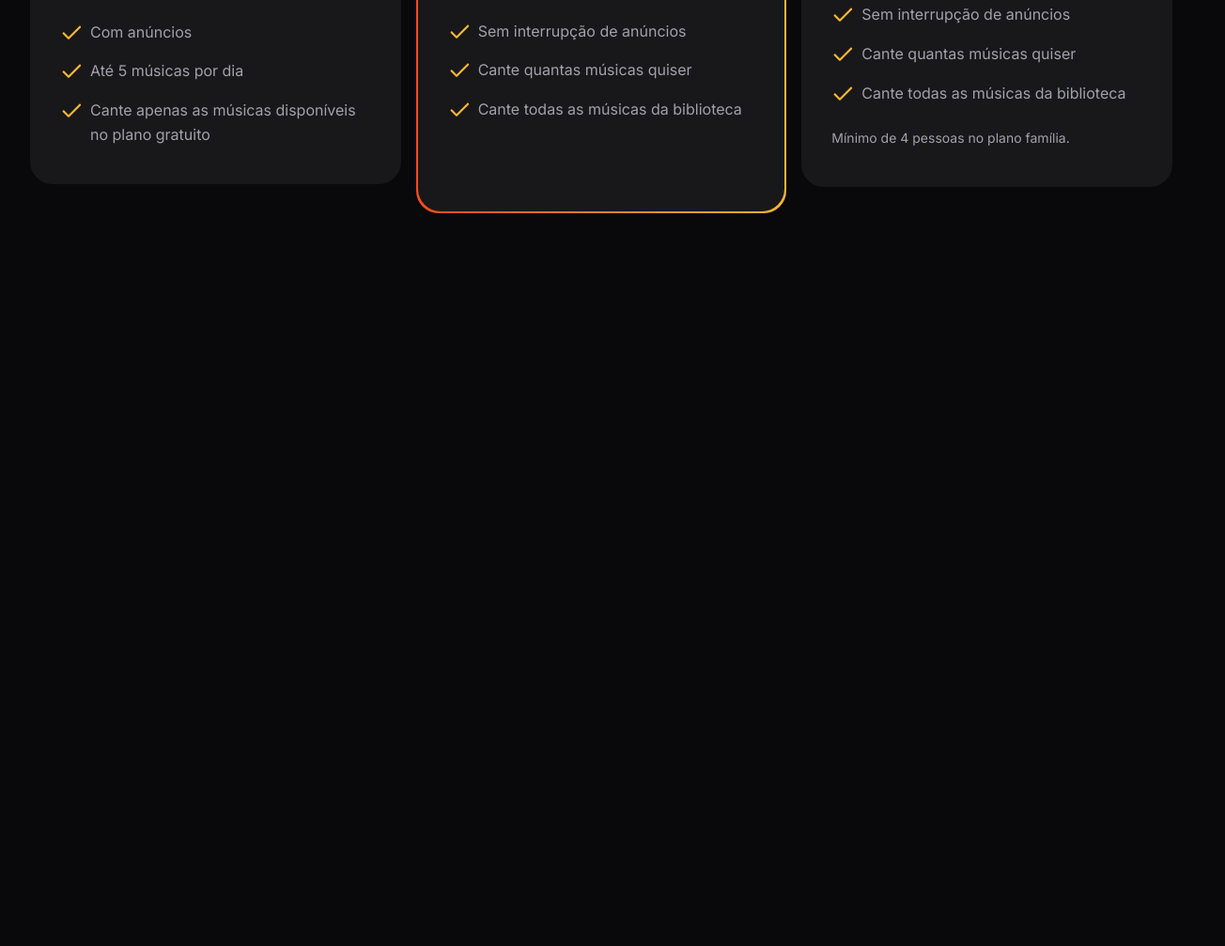
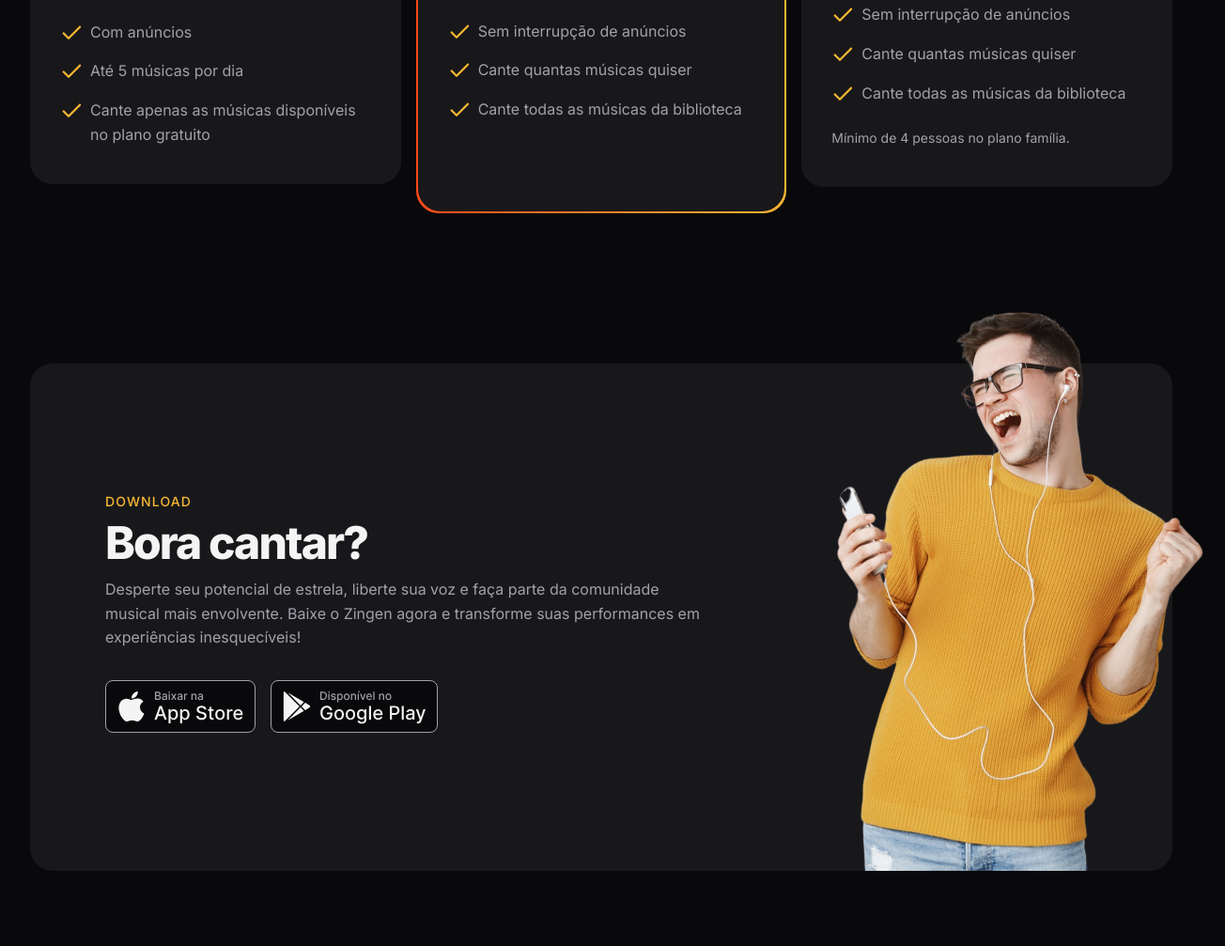
Before and after one commit to BrunoSHonorio7/zingen, a plain HTML site: page index.html in a window 1280 px wide. Shown: the part 3238-4245 px from the top of the page at 94% size, 1304 px wide, since content can reach past the window. Before the commit the page ends 3545 px from the top, so only its background shows below. Drawn offline with Linux system fonts and the light colour scheme.

Commit message:
Section download

```diff
--- a/index.html
+++ b/index.html
@@ -163,5 +163,32 @@
       </div>
     </div>
   </section>
+
+  <section id="download">
+    <div class="container py-xl">
+      <div class="card px-lg even-columns items-center">
+        <div>
+          <header>
+            <strong>download</strong>
+            <h2>Bora cantar?</h2>
+          </header>
+          <p>
+            Desperte seu potencial de estrela, liberte sua voz e faça parte da comunidade musical mais envolvente. Baixe o Zingen agora e transforme suas performances em experiências inesquecíveis!
+          </p>
+
+          <div class="buttons flex gap-1">
+            <a href="#">
+              <img src="assets/button-appstore.svg" alt="Baixar da App Store">
+            </a>
+            <a href="#">
+              <img src="assets/button-playstore.svg" alt="Baixar da Google Play">
+            </a>
+          </div>
+        </div>
+
+          <img src="assets/rapaz-ouvindo-musica-com-fones-de-ouvido-e-cantando-no-aplicativo-de-karaoke-removebg 1.png" alt="">
+      </div>
+    </div>
+  </section>
 </body>
 </html>
--- /dev/null
+++ b/styles/download.css
@@ -0,0 +1,33 @@
+#download {
+  .card {
+    padding: 3rem 1.5rem 15rem;
+    position: relative;
+
+    & > img {
+      width: 14.5rem;
+      position: absolute;
+      bottom: 0;
+      right: -3.5rem;
+    }
+  }
+
+  .buttons {
+    flex-wrap: wrap;
+    margin-top: 2rem;
+  }
+
+  @media (width >= 80em) {
+    .card {
+      padding: 8.75rem 5rem;
+
+      & > div:nth-child(1) {
+        max-width: 40rem;
+      }
+
+      & > img {
+        width: 29.125rem;
+      }
+    }
+  }
+
+}
--- a/styles/global.css
+++ b/styles/global.css
@@ -45,6 +45,8 @@ html {
   font-size: var(--fs-base);
   line-height: 1.6;
   color: var(--text-color-primary);
+
+  overflow-x: hidden;
 }
 
 body {
--- a/styles/index.css
+++ b/styles/index.css
@@ -9,3 +9,4 @@
 @import url(cards.css);
 @import url(features.css) (width >= 80rem);
 @import url(pricing.css);
+@import url(download.css);
```
Also changed, not shown: assets/button-appstore.svg (added), assets/button-playstore.svg (added).
